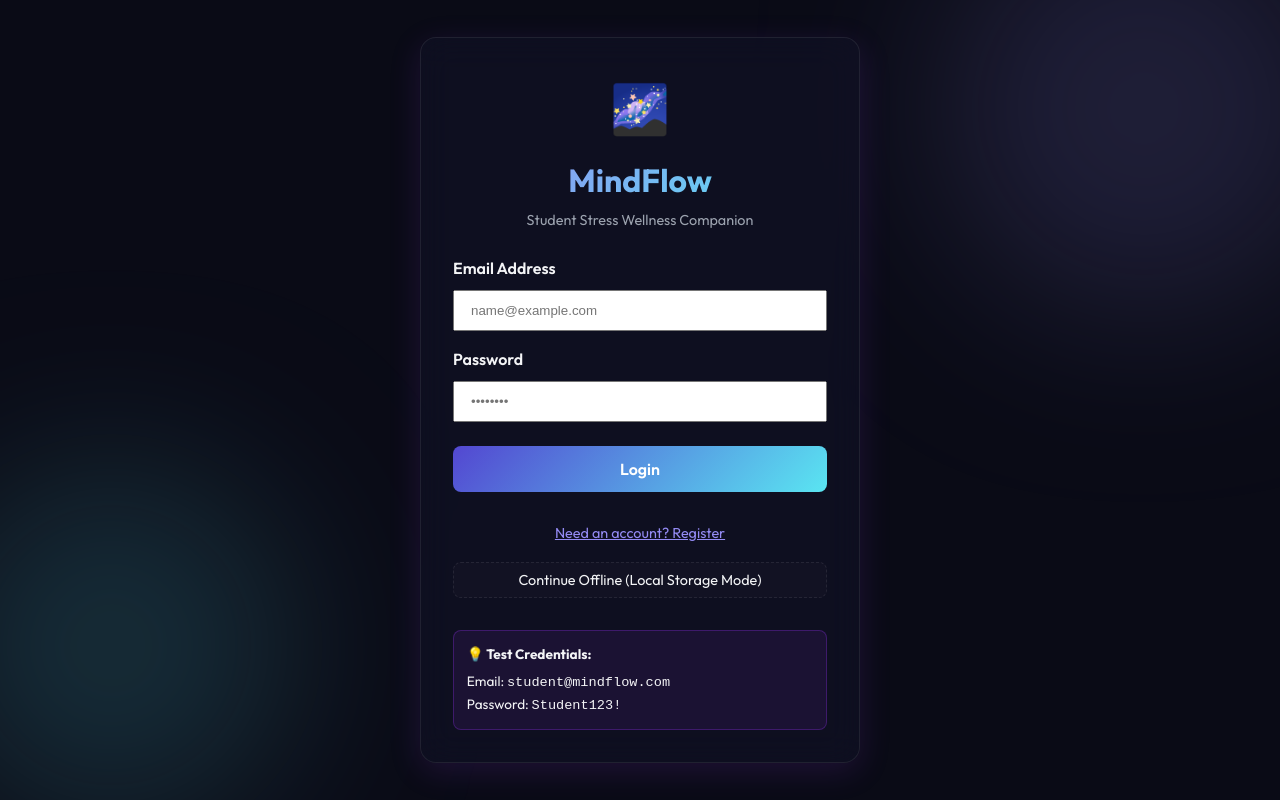
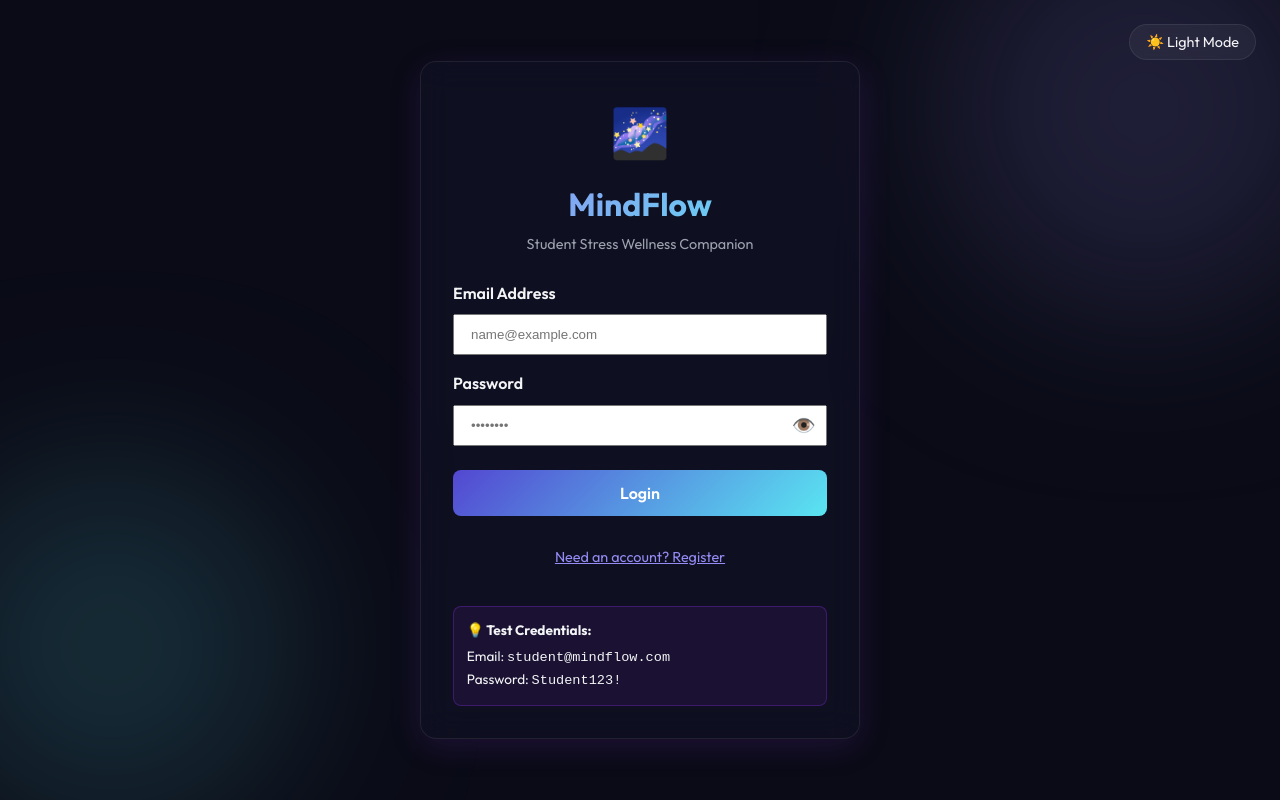
Before and after one commit to Kush0l/mindflow, a React (Vite) app: page / in a window 1280 px wide. Built offline with nearby package versions, Linux system fonts and the light colour scheme.

Commit message:
fix: ui enhancement

```diff
--- a/src/App.jsx
+++ b/src/App.jsx
@@ -36,16 +36,19 @@ export default function App() {
 
   // Authentication State
   const [isAuthenticated, setIsAuthenticated] = useState(false);
-  const [useOffline, setUseOffline] = useState(false);
   const [authMode, setAuthMode] = useState('login'); // 'login' | 'register'
   const [email, setEmail] = useState('');
   const [password, setPassword] = useState('');
   const [authError, setAuthError] = useState('');
   const [authLoading, setAuthLoading] = useState(false);
+  const [showPassword, setShowPassword] = useState(false);
 
   // Recommended breathing parameters
   const [recPaceName, setRecPaceName] = useState(null);
   const [recPaceConfig, setRecPaceConfig] = useState(null);
+
+  // Global Theme State
+  const [isLightMode, setIsLightMode] = useState(false);
 
   useEffect(() => {
     // 1. Get or create anonymous Device ID session
@@ -55,6 +58,11 @@ export default function App() {
     // 2. Load cached logs immediately (local-first)
     setJournals(getLocalJournals());
     setChats(getLocalChats());
+
+    // 2.5 Load global theme
+    const savedLightMode = localStorage.getItem('a11y_light_mode') === 'true';
+    setIsLightMode(savedLightMode);
+    if (savedLightMode) document.body.classList.add('light-mode');
 
     // 3. Verify active JWT token on load
     const savedToken = localStorage.getItem('mindflow_token');
@@ -139,7 +147,6 @@ export default function App() {
     localStorage.removeItem('mindflow_journals');
     localStorage.removeItem('mindflow_chats');
     setIsAuthenticated(false);
-    setUseOffline(false);
     setJournals([]);
     setChats([]);
   };
@@ -173,6 +180,21 @@ export default function App() {
     setRecPaceName(paceName);
     setRecPaceConfig(paceConfig);
     setActiveTab('mindfulness');
+  };
+
+  const toggleTheme = () => {
+    const newLightMode = !isLightMode;
+    setIsLightMode(newLightMode);
+    localStorage.setItem('a11y_light_mode', String(newLightMode));
+
+    if (newLightMode) {
+      document.body.classList.add('light-mode');
+      // Ensure high contrast is off if switching to light mode
+      localStorage.setItem('a11y_contrast', 'false');
+      document.body.classList.remove('high-contrast');
+    } else {
+      document.body.classList.remove('light-mode');
+    }
   };
 
   const renderContent = () => {
@@ -216,14 +238,24 @@ export default function App() {
     }
   };
 
-  // Render Authentication Screen if not logged in and not choosing offline bypass
-  if (!isAuthenticated && !useOffline) {
+  // Render Authentication Screen if not logged in
+  if (!isAuthenticated) {
     return (
       <>
         <div className="bg-orbs" aria-hidden="true">
           <div className="orb orb-1"></div>
           <div className="orb orb-2"></div>
         </div>
+
+        <button
+          onClick={toggleTheme}
+          className="theme-toggle-btn absolute-top-right"
+          aria-label={isLightMode ? "Switch to Dark Mode" : "Switch to Light Mode"}
+          title={isLightMode ? "Switch to Dark Mode" : "Switch to Light Mode"}
+        >
+          {isLightMode ? '🌙 Dark Mode' : '☀️ Light Mode'}
+        </button>
+
         <div className="app-container" style={{ display: 'flex', minHeight: '100vh', justifyContent: 'center', alignItems: 'center' }}>
           <section className="glass-card" style={{ width: '100%', maxWidth: '440px', padding: '2rem' }} aria-labelledby="auth-title">
             <div style={{ textAlign: 'center', marginBottom: '1.5rem' }}>
@@ -251,16 +283,41 @@ export default function App() {
 
               <div>
                 <label className="settings-label" htmlFor="auth-password">Password</label>
+                <div style={{ position: 'relative' }}>
                   <input
                     id="auth-password"
-                  type="password"
+                    type={showPassword ? "text" : "password"}
                     className="chat-input-bar"
-                  style={{ width: '100%', padding: '0.7rem 1rem' }}
+                    style={{ width: '100%', padding: '0.7rem 1rem', paddingRight: '2.5rem' }}
                     value={password}
                     onChange={(e) => setPassword(e.target.value)}
                     placeholder="••••••••"
                     required
                   />
+                  <button
+                    type="button"
+                    onClick={() => setShowPassword(!showPassword)}
+                    style={{
+                      position: 'absolute',
+                      right: '0.5rem',
+                      top: '50%',
+                      transform: 'translateY(-50%)',
+                      background: 'none',
+                      border: 'none',
+                      color: 'var(--text-muted)',
+                      cursor: 'pointer',
+                      fontSize: '1.2rem',
+                      display: 'flex',
+                      alignItems: 'center',
+                      justifyContent: 'center',
+                      padding: '0.2rem'
+                    }}
+                    aria-label={showPassword ? "Hide password" : "Show password"}
+                    title={showPassword ? "Hide password" : "Show password"}
+                  >
+                    {showPassword ? '👁️‍🗨️' : '👁️'}
+                  </button>
+                </div>
               </div>
 
               {authError && (
@@ -282,15 +339,6 @@ export default function App() {
                 onClick={() => setAuthMode(authMode === 'login' ? 'register' : 'login')}
               >
                 {authMode === 'login' ? "Need an account? Register" : "Already have an account? Login"}
-              </button>
-
-              <button
-                type="button"
-                className="settings-btn"
-                style={{ width: '100%', border: '1px dashed var(--border-light)', background: 'rgba(255, 255, 255, 0.02)' }}
-                onClick={() => setUseOffline(true)}
-              >
-                Continue Offline (Local Storage Mode)
               </button>
             </div>
 
@@ -335,6 +383,14 @@ export default function App() {
 
           {/* Database Sync Indicators & User Session */}
           <div style={{ display: 'flex', alignItems: 'center', gap: '1rem', fontSize: '0.8rem', color: 'var(--text-muted)' }}>
+            <button
+              onClick={toggleTheme}
+              className="theme-toggle-btn"
+              aria-label={isLightMode ? "Switch to Dark Mode" : "Switch to Light Mode"}
+              title={isLightMode ? "Switch to Dark Mode" : "Switch to Light Mode"}
+            >
+              {isLightMode ? '🌙' : '☀️'}
+            </button>
             <div>
               {syncing ? (
                 <span>🔄 Syncing with Neon...</span>
@@ -355,15 +411,6 @@ export default function App() {
                   Logout
                 </button>
               </div>
-            )}
-            {useOffline && (
-              <button
-                type="button"
-                onClick={() => setUseOffline(false)}
-                style={{ background: 'transparent', border: 'none', color: 'hsl(var(--color-primary))', textDecoration: 'underline', cursor: 'pointer', fontFamily: 'inherit', padding: 0 }}
-              >
-                Log In
-              </button>
             )}
           </div>
         </header>
--- a/src/components/AccessibilitySettings.jsx
+++ b/src/components/AccessibilitySettings.jsx
@@ -51,6 +51,9 @@ export default function AccessibilitySettings() {
     localStorage.setItem('a11y_contrast', String(enabled));
     if (enabled) {
       document.body.classList.add('high-contrast');
+      // If we enable high contrast, turn off light mode implicitly via localstorage/class
+      localStorage.setItem('a11y_light_mode', 'false');
+      document.body.classList.remove('light-mode');
     } else {
       document.body.classList.remove('high-contrast');
     }
--- a/src/index.css
+++ b/src/index.css
@@ -89,6 +89,49 @@ body.high-contrast .chat-bubble {
   background: #000000 !important;
   border: 2px solid #ffffff !important;
   box-shadow: none !important;
+}
+
+/* Light Mode */
+body.light-mode {
+  --bg-primary: #f8f9fa;
+  --text-main: #1f2937;
+  --text-muted: #6b7280;
+  --color-card-bg: rgba(255, 255, 255, 0.7);
+  --border-light: rgba(0, 0, 0, 0.1);
+  --border-glow: rgba(147, 51, 234, 0.2);
+  --shadow-glow: 0 8px 32px 0 rgba(147, 51, 234, 0.1);
+}
+
+body.light-mode .glass-card {
+  box-shadow: 0 8px 32px 0 rgba(0, 0, 0, 0.05);
+}
+
+/* Theme Toggle Button */
+.theme-toggle-btn {
+  background: rgba(255, 255, 255, 0.05);
+  border: 1px solid var(--border-light);
+  color: var(--text-main);
+  padding: 0.5rem 1rem;
+  border-radius: 20px;
+  cursor: pointer;
+  font-family: var(--font-sans);
+  font-size: 0.9rem;
+  display: flex;
+  align-items: center;
+  gap: 0.5rem;
+  transition: all 0.2s ease;
+  backdrop-filter: blur(8px);
+}
+.theme-toggle-btn:hover {
+  background: rgba(255, 255, 255, 0.1);
+  transform: translateY(-2px);
+  box-shadow: 0 4px 12px rgba(0, 0, 0, 0.1);
+}
+.theme-toggle-btn.absolute-top-right {
+  position: absolute;
+  top: 1.5rem;
+  right: 1.5rem;
+  z-index: 100;
 }
 
 /* Skip Navigation Link */
```
Lines whose indentation alone changed are shown as unchanged.
